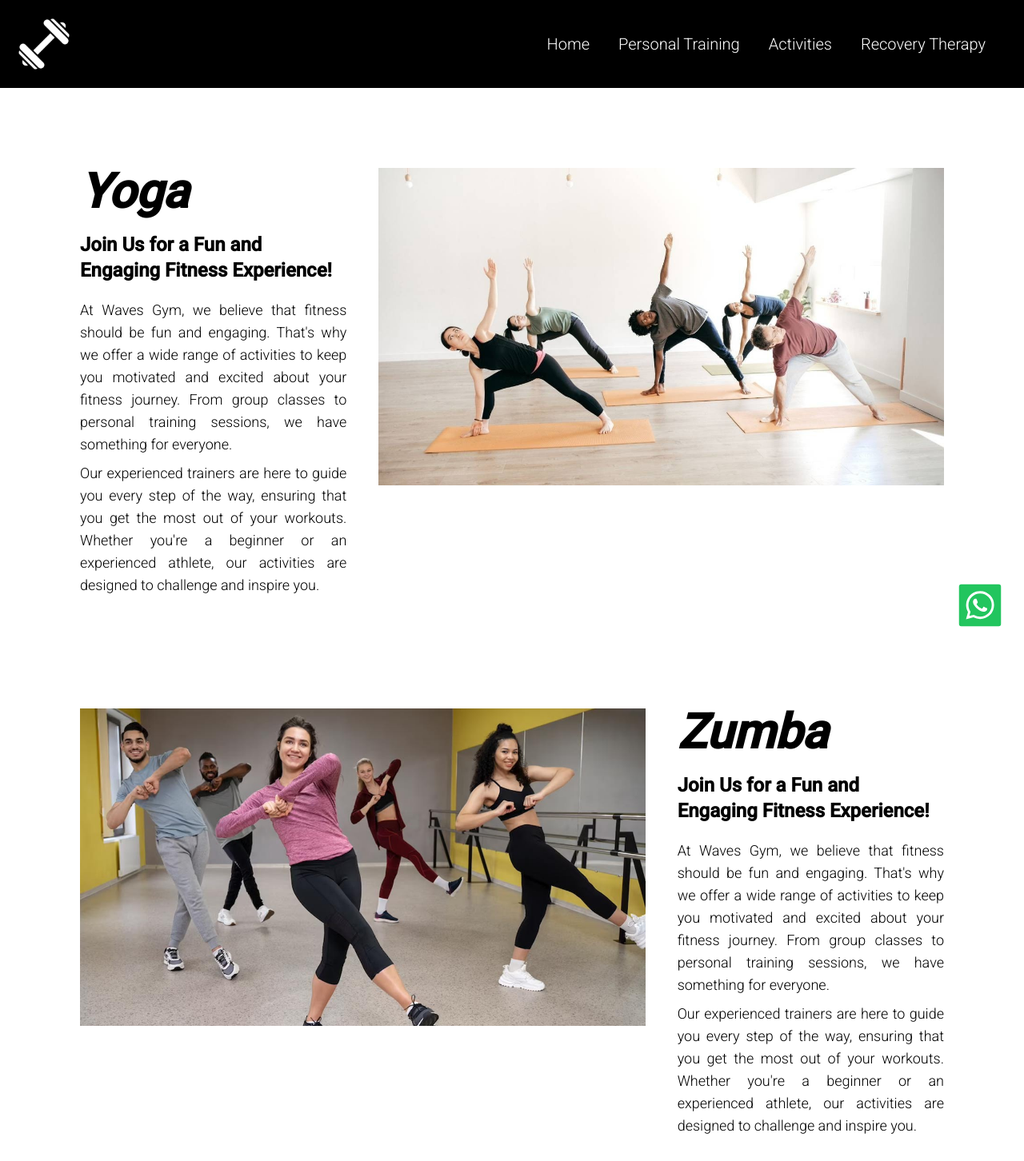
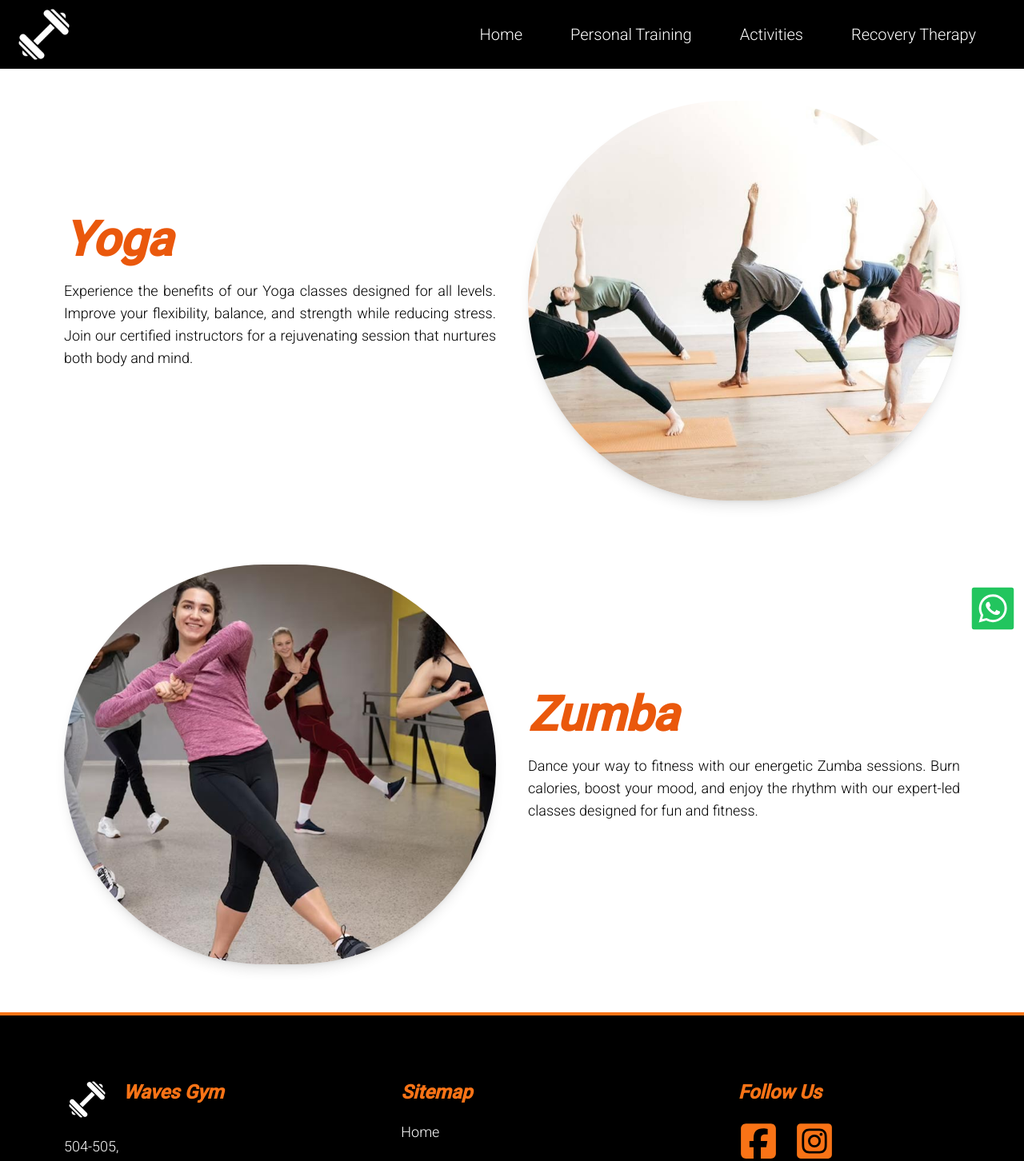
Before and after one commit to diptikotadiya/react-ts-gym, a React (Vite) app: page /activities in a window 1280 px wide. Shown: the top 1452 px of the page at 80% size. Built offline with nearby package versions, Linux system fonts and the light colour scheme.

Commit message:
activityPage

```diff
--- a/package.json
+++ b/package.json
@@ -12,7 +12,7 @@
   "dependencies": {
     "@heroicons/react": "^2.1.5",
     "@reduxjs/toolkit": "^2.2.7",
-    "framer-motion": "^11.3.19",
+    "framer-motion": "^11.18.2",
     "react": "^18.3.1",
     "react-anchor-link-smooth-scroll": "^1.0.12",
     "react-dom": "^18.3.1",
--- a/src/components/Container.tsx
+++ b/src/components/Container.tsx
@@ -6,11 +6,7 @@ type ContainerProps = {
 
 const Container = ({children}: ContainerProps) => {
   return (
-    <div className='mt-[66px] lg:mt-[110px]
-
-
-
-    '>
+    <div className='mt-[66px] lg:mt-[86px]'>
       {children}
     </div>
   )
--- a/src/components/Footer.tsx
+++ b/src/components/Footer.tsx
@@ -9,7 +9,7 @@ import { useNavigate } from 'react-router-dom';
 const Footer = () => {
   const navigate = useNavigate()
   return (
-    <footer className='bg-black flex flex-col lg:flex-row mt-5 p-10 lg:py-20 lg:px-36 text-lg text-white font-light border-y-4 border-orange-500 space-y-10 lg:space-y-0 lg:space-x-36  '>
+    <footer className='bg-black flex flex-col lg:flex-row mt-2 lg:mt-5 p-5 lg:p-20  text-lg text-white font-light border-y-4 border-orange-500 space-y-10 lg:space-y-0 lg:space-x-36  '>
 
       {/* first section */}
       <div className='lg:w-1/3 flex flex-col space-y-5 pb-5 border-1 border-b border-orange-500 lg:border-none'>
--- a/src/components/Header.tsx
+++ b/src/components/Header.tsx
@@ -47,7 +47,7 @@ export const headerbttns : bttns[] =  [
     },[flyout])
 
   return (
-  <div className='fixed left-0 top-0 w-full bg-black text-white p-2 lg:p-5 flex flex-row justify-between z-20'>
+  <div className='fixed left-0 top-0 w-full bg-black text-white py-2 px-5 flex flex-row justify-between z-20'>
 
     {/*left section*/}
     <div onClick = {()=>{navigate('/')}}className='flex flex-row'>
@@ -62,7 +62,7 @@ export const headerbttns : bttns[] =  [
       ref={flyoutRef}
       >
       {headerbttns.map((item : bttns,index:number )=> (
-        <div key={index} className='flex lg:mr-5 text-lg  border-b-2 lg:border-0 p-2 lg:text-xl  font-light cursor-pointer' onClick={()=>{navigate(item.slug);setFlyout(!flyout)}}>
+        <div key={index} className='px-5  flex lg:mr-5 text-lg lg:text-xl bg-black text-white lg:border-0 p-2  font-light cursor-pointer' onClick={()=>{navigate(item.slug);setFlyout(!flyout)}}>
         {item.name}
         </div>
       ))}
--- a/src/components/Input.tsx
+++ b/src/components/Input.tsx
@@ -21,7 +21,7 @@ const Input = forwardRef<HTMLInputElement, Props>(function Input(
         value={value}
         onChange={(e) => handleChange && handleChange(e, placeholder)}
         placeholder={placeholder}
-        className={`w-full p-1 h-10 rounded-sm text-black text-lg ${classname}`}
+        className={`w-full p-2 h-10 rounded-sm text-black text-lg ${classname}`}
       />
     </div>
   );
--- a/src/components/WhatsApp.tsx
+++ b/src/components/WhatsApp.tsx
@@ -4,7 +4,7 @@ import { BiLogoWhatsappSquare } from "react-icons/bi";
 
 function WhatsApp() {
   return (
-    <div className='flex fixed right-5 bottom-2  '>
+    <div className='flex fixed right-1 bottom-1  '>
       <a
       href="https://wa.me/+9712958990?text=Hello%20I%20have%20a%20question%20about%20your%20services"
       target="_blank"
--- a/src/components/pages/Activities.tsx
+++ b/src/components/pages/Activities.tsx
@@ -1,60 +1,55 @@
-//import React from 'react'
-import Container from "../Container"
-
-import yoga from '../../assets/yoga2.jpg'
-import zumba from '../../assets/zumba.jpg'
+import Container from "../Container";
+import yoga from '../../assets/yoga2.jpg';
+import zumba from '../../assets/zumba.jpg';
+import {motion} from 'framer-motion';
 
 function Activities() {
   return (
     <Container>
-        <div className='flex flex-col lg:flex-row p-10 lg:p-20'>
-            {/* left section */}
-            <div className='w-full lg:w-1/3 flex flex-col space-y-5 lg:space-y-10'>
-                <div className="p-2 lg:p-5">
-                    <div className='text-4xl lg:text-6xl font-bold italic '>
+
+      {/* Yoga Section - image right on large screens */}
+      <div className="flex flex-col lg:flex-row-reverse items-center p-5 lg:px-20 lg:py-10 gap-5 lg:gap-10">
+        <div className="w-full lg:w-1/2">
+          <img
+            src={yoga}
+            className="w-full h-[200px] lg:h-[500px] object-cover rounded-full shadow-lg transition-transform duration-300 hover:scale-110 active:scale-110"
+            alt="Yoga"
+          />
+        </div>
+        <div className="w-full lg:w-1/2">
+          <h2 className="text-orange-600 text-4xl lg:text-6xl font-bold italic">
             Yoga
-                    </div>
-                    <div className='text-xl lg:text-2xl font-bold my-5 lg:my-5'>
-                        Join Us for a Fun and Engaging Fitness Experience!
-                    </div>
-                    <p className='text-m lg:text-lg font-light my-2'>
-                        At Waves Gym, we believe that fitness should be fun and engaging. That's why we offer a wide range of activities to keep you motivated and excited about your fitness journey. From group classes to personal training sessions, we have something for everyone.
-                    </p>
-                    <p className='text-m lg:text-lg font-light my'>
-                        Our experienced trainers are here to guide you every step of the way, ensuring that you get the most out of your workouts. Whether you're a beginner or an experienced athlete, our activities are designed to challenge and inspire you.
+          </h2>
+          <p className="text-lg font-light lg:py-5 text-justify">
+            Experience the benefits of our Yoga classes designed for all levels. Improve your flexibility, balance, and strength while reducing stress. Join our certified instructors for a rejuvenating session that nurtures both body and mind.
           </p>
         </div>
       </div>
-            {/* right section */}
-            <div className={`p-2 lg:p-5 w-full lg:w-2/3 mt-5 lg:mt-0`}>
-          <img src={yoga} className='overflow-hidden object-cover '/>
+
+      {/* Zumba Section - image left on large screens */}
+      <div className="flex flex-col lg:flex-row items-center p-5 lg:px-20 lg:py-10 gap-10">
+        <div className="w-full lg:w-1/2">
+          <motion.img
+            src={zumba}
+            className="w-full h-[200px] lg:h-[500px] object-cover rounded-full shadow-lg "
+            whileHover={{scale:1.1}}
+            whileTap={{scale:0.9}}
+            transition={{duration:0.3}}
+            alt="Zumba"
+          />
         </div>
-        </div>
-        <div className='flex flex-col lg:flex-row py-2 lg:py-5 px-10 lg:px-20'>
-            {/* left section */}
-            <div className={`p-2 lg:p-5 w-full lg:w-2/3 mt-5 lg:mt-0`}>
-                <img src={zumba} className='overflow-hidden object-cover '/>
-            </div>
-            {/* right section */}
-            <div className='w-full lg:w-1/3 flex flex-col space-y-5 lg:space-y-10'>
-                <div className="p-2 lg:p-5">
-                    <div className='text-4xl lg:text-6xl font-bold italic '>
+        <div className="w-full lg:w-1/2">
+          <h2 className="text-orange-600 text-4xl lg:text-6xl font-bold italic">
             Zumba
-                    </div>
-                    <div className='text-xl lg:text-2xl font-bold my-5 lg:my-5'>
-                        Join Us for a Fun and Engaging Fitness Experience!
-                    </div>
-                    <p className='text-m lg:text-lg font-light my-2'>
-                        At Waves Gym, we believe that fitness should be fun and engaging. That's why we offer a wide range of activities to keep you motivated and excited about your fitness journey. From group classes to personal training sessions, we have something for everyone.
-                    </p>
-                    <p className='text-m lg:text-lg font-light my'>
-                        Our experienced trainers are here to guide you every step of the way, ensuring that you get the most out of your workouts. Whether you're a beginner or an experienced athlete, our activities are designed to challenge and inspire you.
+          </h2>
+          <p className="text-lg font-light lg:py-5 text-justify">
+            Dance your way to fitness with our energetic Zumba sessions. Burn calories, boost your mood, and enjoy the rhythm with our expert-led classes designed for fun and fitness.
           </p>
         </div>
       </div>
-        </div>
+
     </Container>
-  )
+  );
 }
 
-export default Activities
+export default Activities;
--- a/src/components/pages/PersonalTraining.tsx
+++ b/src/components/pages/PersonalTraining.tsx
@@ -10,10 +10,10 @@ function PersonalTraining() {
               <img src={personalTrainerPage} className="w-full h-auto md:h-[300px] lg:h-[600px]"/>
             </div>
             <div className='text-4xl lg:text-6xl font-bold italic p-5 lg:p-10 '>
-                Experience the Best Personal Training Our Gym
+                Experience the Best Personal Training at Our Gym
             </div>
             <div className=' px-5 lg:px-10 py-2 lg:py-5'>
-                <p className="text-xl lg:text-2xl font-bold">Now Offering Online Personal Training Anywhere!</p>
+                <div className="text-xl lg:text-2xl font-bold">Now Offering Online Personal Training Anywhere!</div>
                 <p className=" text-m lg:text-lg font-light py-2 lg:py-5">
                     Our personal trainers are here to help you achieve your fitness goals,
                     whether you're looking to lose weight, build muscle, or improve your overall health.
--- a/src/components/pages/RecoveryTherpy.tsx
+++ b/src/components/pages/RecoveryTherpy.tsx
@@ -12,7 +12,7 @@ function RecoveryTherpy() {
             Optimize Your Performance & Accelerate Healing
         </div>
         <div className=' px-5 lg:px-10 py-2 lg:py-5'>
-                <p className="text-xl lg:text-2xl font-bold">Why Choose Our Recovery Therapy?</p>
+                <div className="text-xl lg:text-2xl font-bold">Why Choose Our Recovery Therapy?</div>
                 <p className=" text-m lg:text-lg font-light py-2 lg:py-5">
                     Our comprehensive Nomatec Package covers arms, hips, and legs therapy to ensure your entire body benefits. By improving circulation and reducing muscle tension, your recovery will never feel more effective or revitalizing.
                 </p>
@@ -28,7 +28,6 @@ function RecoveryTherpy() {
                     <li className="py-2"><span className="font-bold">10-Session Package (₹1499)  :  </span> Share with a friend or use all on your own for continuous, convenient recovery—at an unbeatable value.</li>
                     <li className="py-2"><span className="font-bold">Duration  :  </span> 30-minute session to boost circulation, alleviate soreness, and improve flexibility.</li>
                     <li className="py-2"><span className="font-bold">Flexibility  :  </span> Split into two 15-minute sessions within a week</li>
-
                 </div>
         </div>
     </div>
```
Also changed, not shown: src/components/Home.tsx (+30 -15 lines), 1 other file (tests, documents, lock files or other folders). Lines whose indentation alone changed are shown as unchanged.
